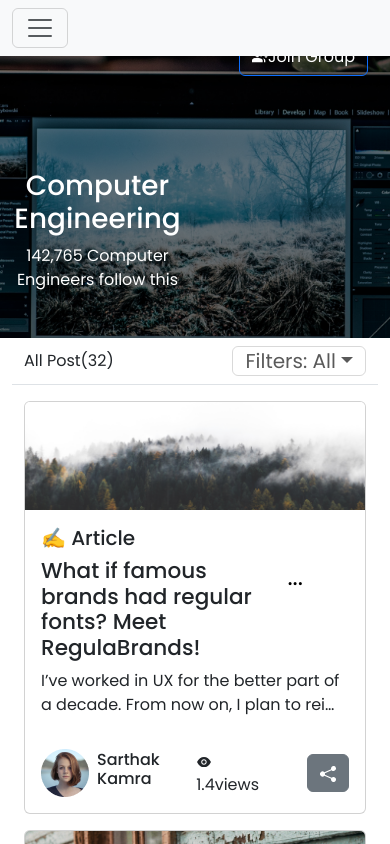
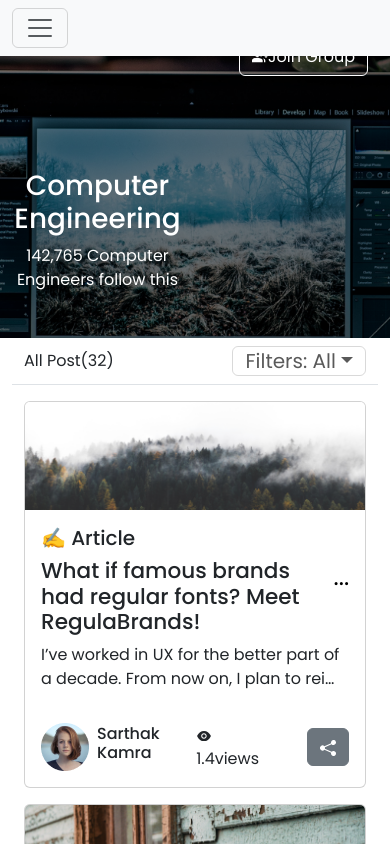
Before and after one commit to mrkamin/banao-social-media, a React (Create React App) app: page / in a window 390 px wide. Shown: the top 844 px of the page. Built offline with nearby package versions, Linux system fonts and the light colour scheme.

Commit message:
Make the app more responsive

```diff
--- a/src/index.css
+++ b/src/index.css
@@ -42,7 +42,7 @@ body {
 
 .title {
   display: grid;
-  grid-template-columns: 80% 20%;
+  grid-template-columns: 90% 5%;
 }
 
 .vector {
@@ -52,7 +52,7 @@ body {
 
 .popup {
   z-index: 99 !important;
-  background:#2c2c6c70;
+  background:#2c2c6cc2;
   height: 100vh;
   width: 100%;
 }
@@ -88,6 +88,7 @@ color: #008A45;
     right: 10px;
     background: none !important;
     z-index: 88;
+    border: 1px solid white;
   }
 .header-navbar{
   position: fixed;
```
